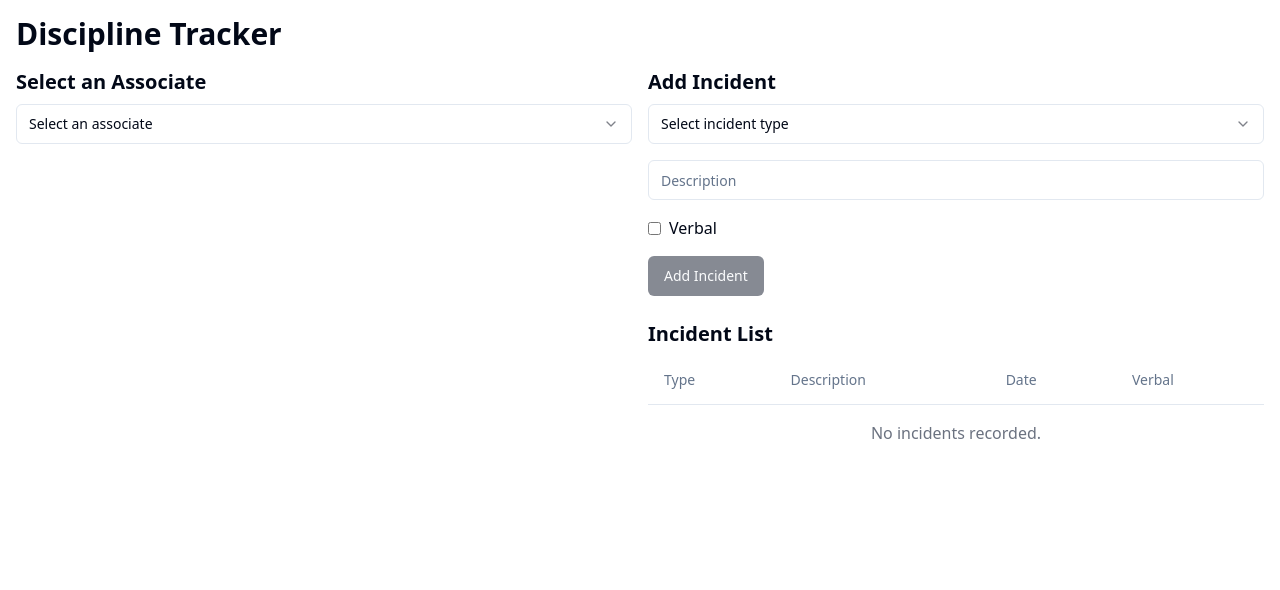
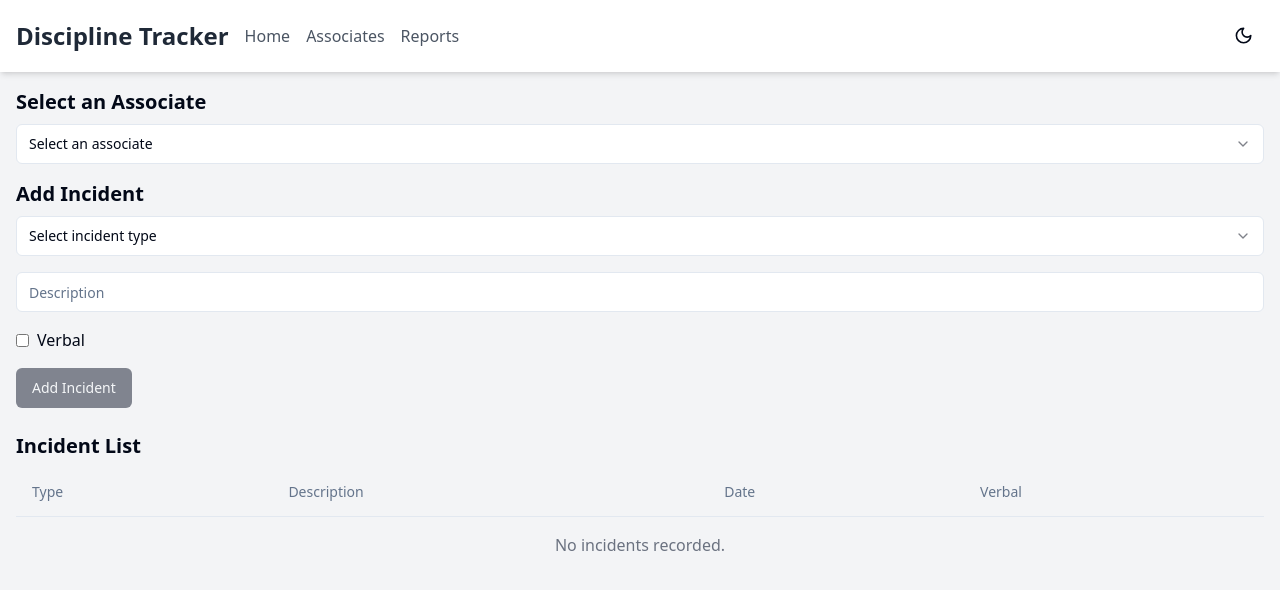
Before and after one commit to ashlessscythe/associate-incidents, a React (Vite) app: page / in a window 1280 px wide. Shown: the top 590 px of the page. Built offline with nearby package versions, Linux system fonts and the light colour scheme.

Commit message:
darkmode

```diff
--- a/src/App.tsx
+++ b/src/App.tsx
@@ -1,4 +1,5 @@
 import { React, useState } from "react";
+import Header from "@/components/Header";
 import AssociateList from "@/components/AssociateList";
 import IncidentForm from "@/components/IncidentForm";
 import IncidentList from "@/components/IncidentList";
@@ -9,15 +10,13 @@ function App() {
   // logic
 
   return (
-    <div className="container mx-auto p-4">
-      <h1 className="text-3xl font-bold mb-4">Discipline Tracker</h1>
-      <div className="grid grid-cols-1 md:grid-cols-2 gap-4">
+    <div className="min-h-screen bg-gray-100 dark:bg-gray-900 transition-colors duration-300">
+      <Header />
+      <main className="container mx-auto p-4">
         <AssociateList />
-        <div>
-          <IncidentForm />
-          <IncidentList incidents={incidents} />
-        </div>
-      </div>
+        <IncidentForm />
+        <IncidentList incidents={[]} />
+      </main>
     </div>
   );
 }
--- /dev/null
+++ b/src/components/Header.tsx
@@ -0,0 +1,79 @@
+import React, { useState, useEffect } from "react";
+import { Moon, Sun } from "lucide-react";
+import { Button } from "@/components/ui/button";
+
+const Header: React.FC = () => {
+  const [darkMode, setDarkMode] = useState(false);
+
+  useEffect(() => {
+    // Check for user's preference in localStorage or system preference
+    const isDarkMode =
+      localStorage.getItem("darkMode") === "true" ||
+      (!("darkMode" in localStorage) &&
+        window.matchMedia("(prefers-color-scheme: dark)").matches);
+    setDarkMode(isDarkMode);
+    document.documentElement.classList.toggle("dark", isDarkMode);
+  }, []);
+
+  const toggleDarkMode = () => {
+    setDarkMode(!darkMode);
+    document.documentElement.classList.toggle("dark");
+    localStorage.setItem("darkMode", (!darkMode).toString());
+  };
+
+  return (
+    <header className="bg-white dark:bg-gray-800 shadow-md">
+      <div className="container mx-auto px-4 py-4 flex items-center justify-between">
+        <div className="flex items-center">
+          <h1 className="text-2xl font-bold text-gray-800 dark:text-white mr-4">
+            Discipline Tracker
+          </h1>
+          <nav>
+            <ul className="flex space-x-4">
+              <li>
+                <a
+                  href="#"
+                  className="text-gray-600 dark:text-gray-300 hover:text-gray-800 dark:hover:text-white"
+                >
+                  Home
+                </a>
+              </li>
+              <li>
+                <a
+                  href="#"
+                  className="text-gray-600 dark:text-gray-300 hover:text-gray-800 dark:hover:text-white"
+                >
+                  Associates
+                </a>
+              </li>
+              <li>
+                <a
+                  href="#"
+                  className="text-gray-600 dark:text-gray-300 hover:text-gray-800 dark:hover:text-white"
+                >
+                  Reports
+                </a>
+              </li>
+            </ul>
+          </nav>
+        </div>
+        <div className="flex items-center">
+          <Button
+            variant="ghost"
+            size="icon"
+            aria-label="Toggle Dark Mode"
+            onClick={toggleDarkMode}
+          >
+            {darkMode ? (
+              <Sun className="h-[1.2rem] w-[1.2rem]" />
+            ) : (
+              <Moon className="h-[1.2rem] w-[1.2rem]" />
+            )}
+          </Button>
+        </div>
+      </div>
+    </header>
+  );
+};
+
+export default Header;
```
Also changed, not shown: src/index.css (line endings or trailing spaces).
